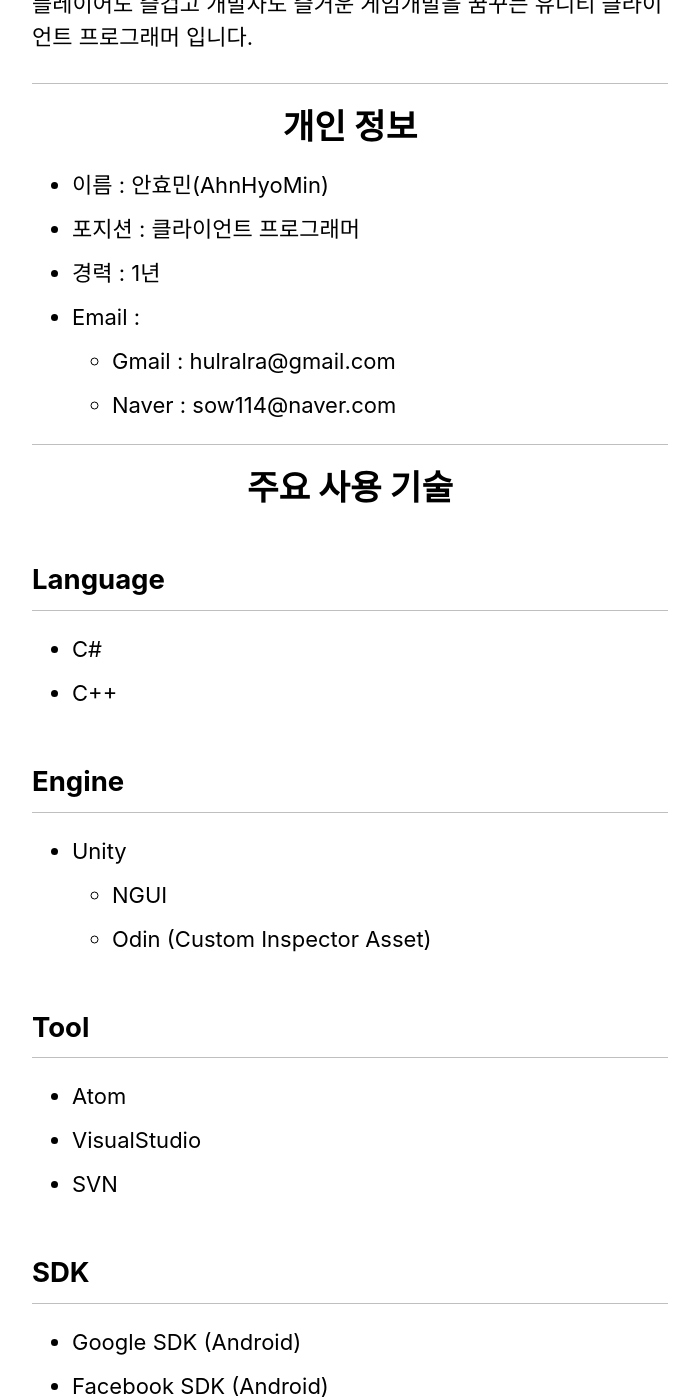
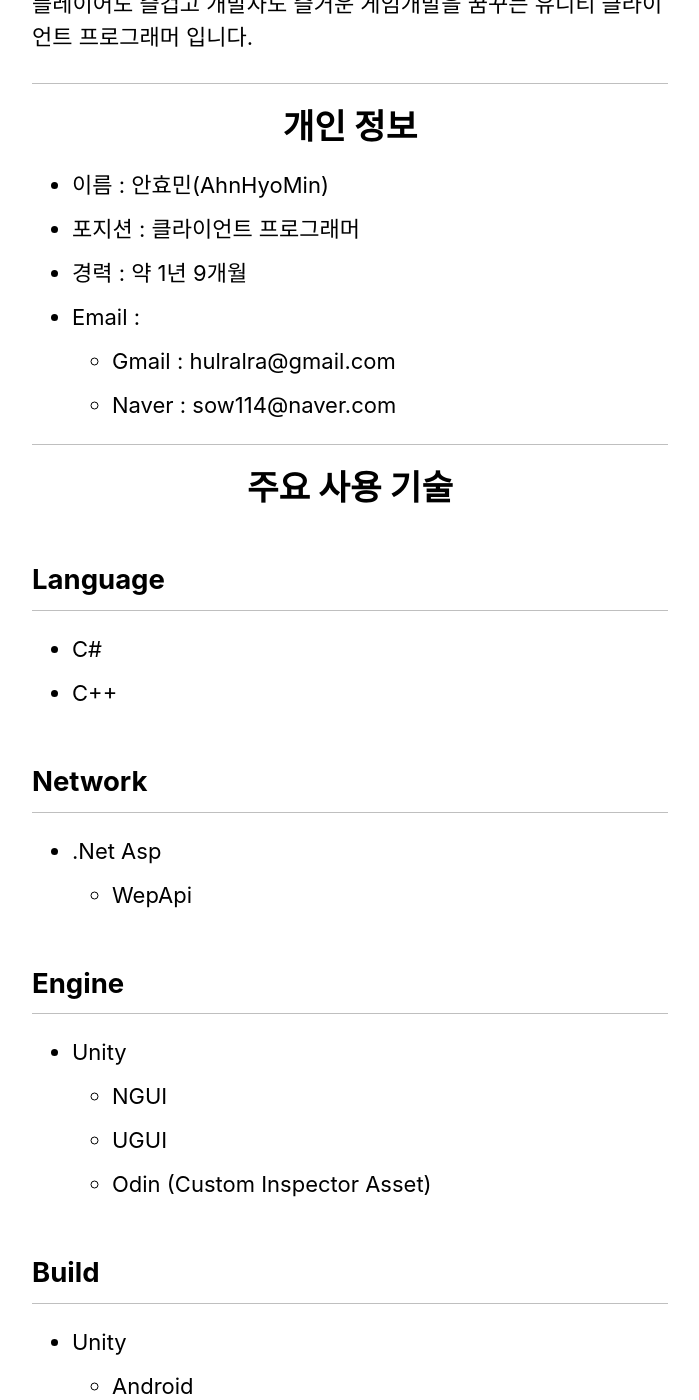
Before and after one commit to AhnHyoMin/ahnhyomin.github.io, a Jekyll site: the page built from _pages/about.md, in a window 1280 px wide and 1400 px high, scrolled down 781 px. Shown: the whole window, without its empty margins (290-989 px from the left). Built offline with Jekyll 4.4.1, drawn with Linux system fonts in a browser that asks for light colours; cached includes are drawn as plain includes; nearby versions of some CDN libraries; some of the changed text lies outside the part shown.

Commit message:
about 수정
수정

```diff
--- a/_pages/about.md
+++ b/_pages/about.md
@@ -7,9 +7,10 @@ order : 1
 ---
 
 
- ---
+---
 
 <Center><img src='{{ "/assets/ProfileImage/profile_photo.jpg" | absolute_url }}'  width="50%" height="50%" title="Profile Picture" class="profile"></Center>
+
 ---
 
 <h1>
@@ -25,7 +26,7 @@ order : 1
 
 * 이름 : 안효민(AhnHyoMin)
 * 포지션 : 클라이언트 프로그래머
-* 경력 : 1년
+* 경력 : 약 1년 9개월
 * Email :
   - Gmail : hulralra@gmail.com
   - Naver : sow114@naver.com
@@ -42,10 +43,20 @@ order : 1
 * C#
 * C++
 
+## Network
+* .Net Asp
+  - WepApi
+
 ## Engine
 * Unity
   - NGUI
+  - UGUI
   - Odin (Custom Inspector Asset)
+
+## Build
+* Unity
+  - Android
+  - IOS
 
 ## Tool
 * Atom
@@ -66,6 +77,7 @@ order : 1
 <h1>
 <Center> History</Center>
 </h1>
+
 ## 2013
 
 * SonwFamily - 가디언스리그 개발(기획자) 참여 및 출시 ([LINK](https://www.youtube.com/watch?v=X1OL6sOi4WI))
@@ -82,7 +94,8 @@ order : 1
 * TwinStarGames 창업 ([LINK](http://twinstargames.net/))
     > -- 3월 창업 멤버로 합류
 
-* TwinStarGames -  Cowboy : Attack of wild Animal 개발 참여 및 출시  ([Youtube LINK](https://www.youtube.com/watch?v=8rKIbQwSo6M))  ([Steam LINK](https://store.steampowered.com/app/844970/Cowboy__Attack_of_Wild_Animal/))
+* TwinStarGames -  Cowboy : Attack of wild Animal 개발 참여 및 출시  ([Youtube LINK](https://www.youtube.com/watch?v=8rKIbQwSo6M) ),
+ ([Steam LINK](https://store.steampowered.com/app/844970/Cowboy__Attack_of_Wild_Animal/))
     > -- 2018년 5월 스팀 출시
 
 * Juneinter 입사 MMORPG HeartWar 개발 참여
```
Also changed, not shown: other parts of _pages/about.md (+0 -3 lines), Gemfile.lock.
